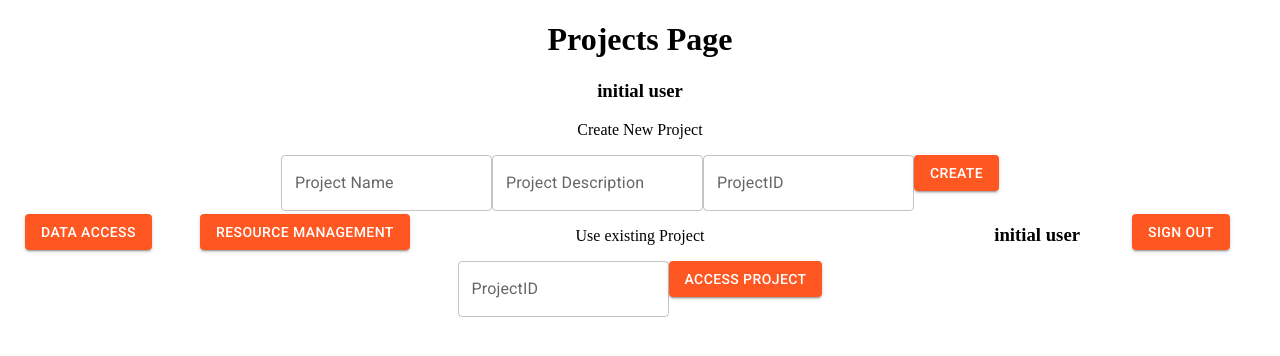
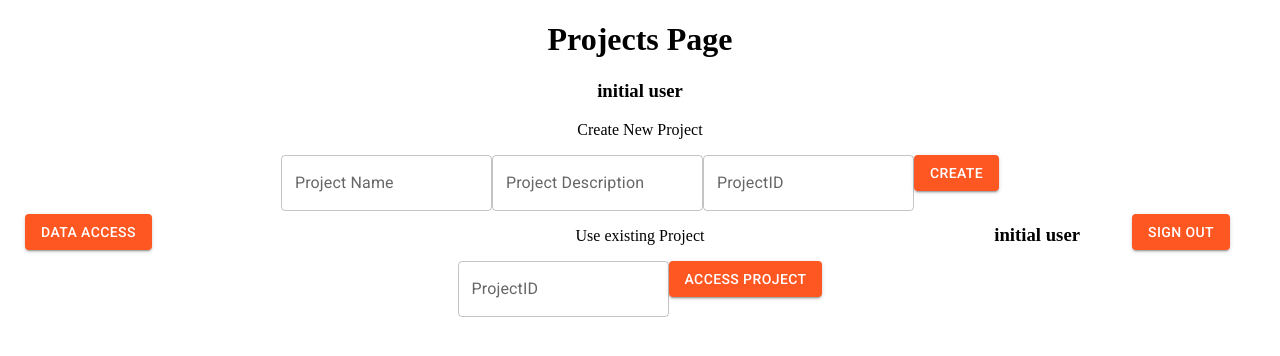
Before and after one commit to LandynMoreno/EE461L, a React (Create React App) app in the folder project/: page /projects in a window 1280 px wide. Shown: the top 356 px of the page. Built offline with nearby package versions, Linux system fonts and the light colour scheme.

Commit message:
fixed navbar

```diff
--- a/project/src/components/DataAccess.js
+++ b/project/src/components/DataAccess.js
@@ -20,7 +20,7 @@ function DataAccess({globalUser, setGlobalUser}) {
         <div>
             <div className = 'navigationBar'>
                 <Button variant="contained" onClick={()=>navigate('/projects')} style = {{display: 'flex', position: 'fixed', bottom: 550, left: 25}}>Projects</Button>
-                <Button variant="contained" onClick={()=>navigate('/ResourceManagement')} style = {{display: 'flex', position: 'fixed', bottom: 550, left: 200}}>Resource Management</Button>
+                {/* <Button variant="contained" onClick={()=>navigate('/ResourceManagement')} style = {{display: 'flex', position: 'fixed', bottom: 550, left: 200}}>Resource Management</Button> */}
                 <h3 style = {{display: 'flex', position: 'fixed', bottom: 535, right: 200}}>{globalUser}</h3>
                 <Button variant="contained" onClick={()=> {navigate('/'); setGlobalUser('Not Signed-In');}} style = {{display: 'flex', position: 'fixed', bottom: 550, right: 50}}>Sign Out</Button>
             </div>
--- a/project/src/components/Projects.js
+++ b/project/src/components/Projects.js
@@ -128,7 +128,7 @@ function Projects({globalUser, setGlobalUser, currentProjId, setCurrentProjId })
 
             <div className = 'navigationBar'>
                 <Button variant="contained" onClick={()=>navigate('/dataaccess')} style = {{display: 'flex', position: 'fixed', bottom: 550, left: 25}}>Data Access</Button>
-                <Button variant="contained" onClick={()=>navigate('/ResourceManagement')} style = {{display: 'flex', position: 'fixed', bottom: 550, left: 200}}>Resource Management</Button>
+                {/* <Button variant="contained" onClick={()=>navigate('/ResourceManagement')} style = {{display: 'flex', position: 'fixed', bottom: 550, left: 200}}>Resource Management</Button> */}
                 <h3 style = {{display: 'flex', position: 'fixed', bottom: 535, right: 200}}>{globalUser}</h3>
                 <Button variant="contained" onClick={()=> {navigate('/'); setGlobalUser('Not Signed-In');}} style = {{display: 'flex', position: 'fixed', bottom: 550, right: 50}}>Sign Out</Button>
             </div>
```
